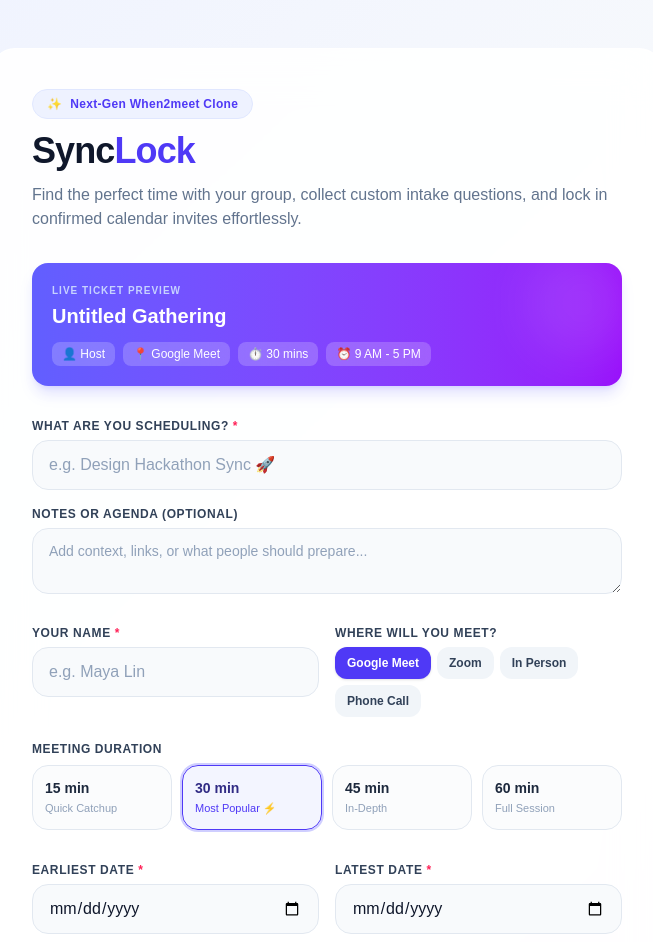
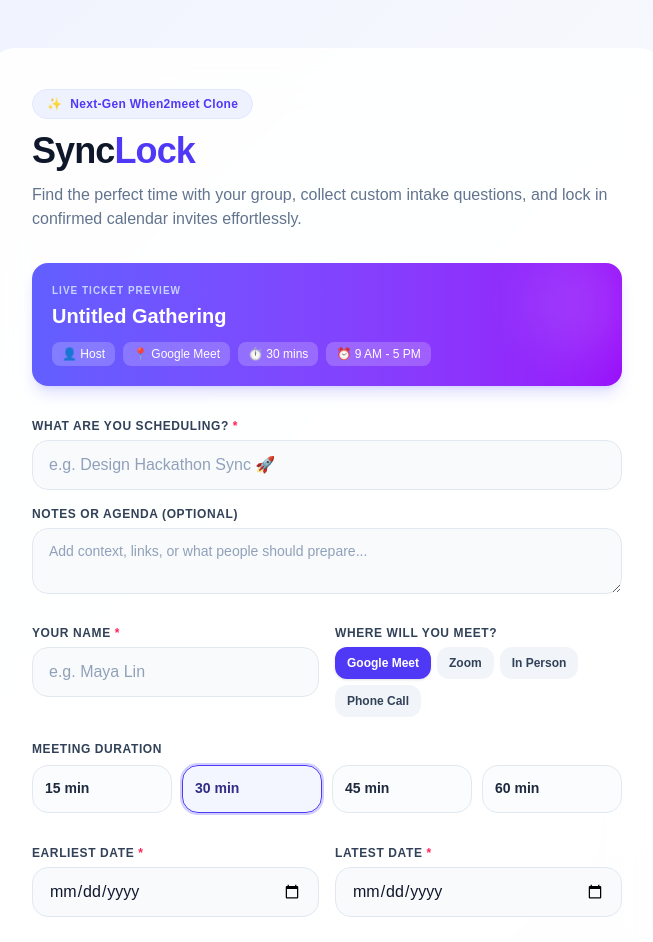
Before and after one commit to avantikonde/synclock, a Next.js app: page /create in a window 1280 px wide. Shown: the top 942 px of the page, without its empty margins (313-966 px from the left). Built offline with nearby package versions, Linux system fonts and the light colour scheme.

Commit message:
feat: Remove hints from duration presets for a cleaner user interface

```diff
--- a/app/create/page.tsx
+++ b/app/create/page.tsx
@@ -17,10 +17,10 @@ const LOCATION_PRESETS = [
 ];
 
 const DURATION_PRESETS = [
-  { value: 15, label: '15 min', hint: 'Quick Catchup' },
-  { value: 30, label: '30 min', hint: 'Most Popular ⚡' },
-  { value: 45, label: '45 min', hint: 'In-Depth' },
-  { value: 60, label: '60 min', hint: 'Full Session' },
+  { value: 15, label: '15 min', hint: '' },
+  { value: 30, label: '30 min', hint: '' },
+  { value: 45, label: '45 min', hint: '' },
+  { value: 60, label: '60 min', hint: ''},
 ];
 
 export default function CreateEventPage() {
```
